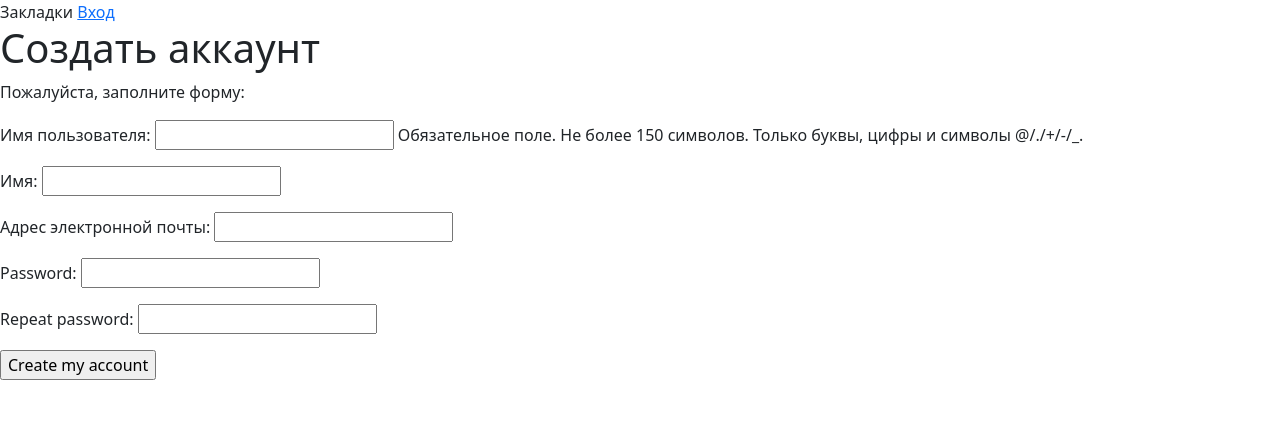
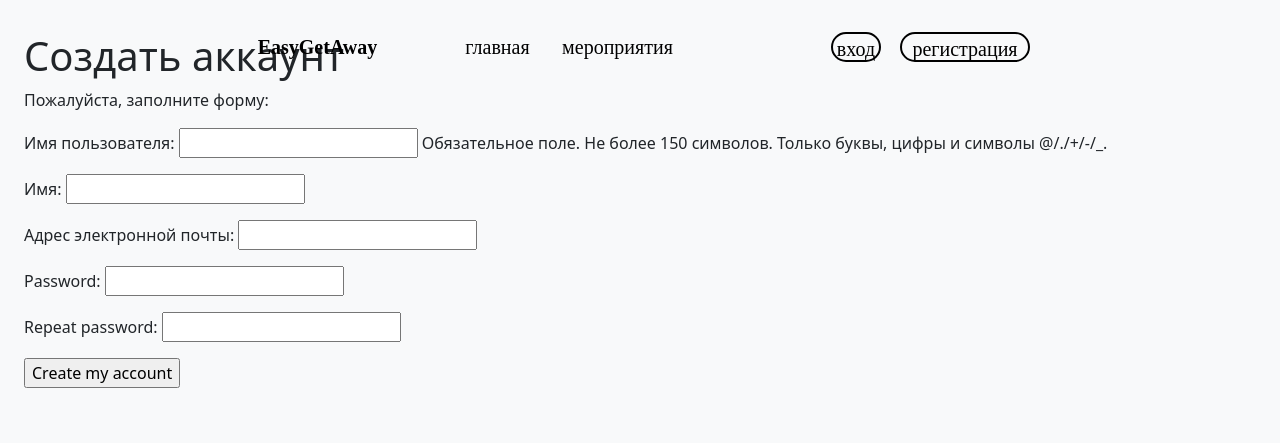
Before and after one commit to Zlyden-1/TulaHack, a Django app: page /account/register/ in a window 1280 px wide. Shown: the top 443 px of the page. Run offline with Django 4.2, Linux system fonts and the light colour scheme; some libraries are stand-ins or nearby versions.

Commit message:
new file:   tour_recommendations/account/static/bootstrap/css/base.css modified:   tour_recommendations/account/templates/base.html

```diff
--- /dev/null
+++ b/tour_recommendations/account/static/bootstrap/css/base.css
@@ -0,0 +1,93 @@
+.nav-logo-p{
+	width:135px;
+	height:18px;
+  left:250px;
+  top:px;
+	position:absolute;
+	font-family:Montserrat;
+	text-align:center;
+	font-size:20px;
+}
+.nav-logo{
+color:rgba(0, 0, 0, 1);
+text-decoration: none;}
+.nav-index-p{
+	width:135px;
+	height:18px;
+  left:430px;
+	position:absolute;
+	top:;
+	font-family:Montserrat;
+	text-align:center;
+	font-size:20px;
+}
+.nav-index{
+color:rgba(0, 0, 0, 1);
+text-decoration: none;
+}
+.nav-event-p{
+	color:rgba(0, 0, 0, 1);
+	width:135px;
+	height:18px;
+  left:550px;
+	position:absolute;
+	top:;
+	font-family:Montserrat;
+	text-align:center;
+	font-size:20px;
+  text-decoration: none;
+}
+.nav-event{
+  color:rgba(0, 0, 0, 1);
+  text-decoration: none;
+}
+.nav-enter-p{
+	width:50px;
+	height:30px;
+  right:399px;
+	position:absolute;
+	top:px;
+	font-family:Montserrat;
+	text-align:center;
+	font-size:20px;
+  border:2px solid black;
+  border-radius:55px;
+}
+.nav-enter{
+  color:rgba(0, 0, 0, 1);
+  text-decoration: none;}
+.nav-reg-p{
+	color:rgba(0, 0, 0, 1);
+	width:130px;
+	height:30px;
+  right:250px;
+	position:absolute;
+	top:px;
+	font-family:Montserrat;
+	text-align:center;
+	font-size:20px;
+  text-decoration: none;
+  border:2px solid black;
+  border-radius:55px;
+}
+.nav-reg{
+  color:rgba(0, 0, 0, 1);
+  text-decoration: none;}
+.nav-exit-p{
+	color:rgba(0, 0, 0, 1);
+	width:70px;
+	height:30px;
+  right:250px;
+	position:absolute;
+	top:px;
+	font-family:Montserrat;
+	text-align:center;
+	font-size:20px;
+  text-decoration: none;
+  border:2px solid black;
+  border-radius:55px;
+}
+.nav-exit{
+color:rgba(0, 0, 0, 1);
+  text-decoration: none;
+}
--- a/tour_recommendations/account/templates/base.html
+++ b/tour_recommendations/account/templates/base.html
@@ -5,34 +5,30 @@
     <title>{% block title %}{% endblock %}</title>
     {% load static %}
     <link rel="stylesheet" type="text/css" href="{% static 'bootstrap/css/bootstrap.min.css' %}">
+    <link rel="stylesheet" type="text/css" href="{% static 'bootstrap/css/base.css' %}">
     <script src="{% static 'bootstrap/js/bootstrap.min.js' %}"></script>
 </head>
 <body>
-<div id="header">
-    <span class="logo">Закладки</span>
-    {% if request.user.is_authenticated %}
-    <ul class="menu">
-        <li>
-        <a href="{% url 'dashboard' %}">Мой личный кабинет</a>
-        </li>
-        <li>
-        <a href="#">Фотографии</a>
-        </li>
-        <li>
-        <a href="#">Люди</a>
-        </li>
-    </ul>
-    {% endif %}
-    <span class="user">
- {% if request.user.is_authenticated %}
- Hello {{ request.user.first_name|default:request.user.username }},
- <a href="{% url 'logout' %}">Выход</a>
+<nav class="navbar navbar-expand-lg navbar-light bg-light">
+<div  class="p-4 mb-2 bg-f3f3f3 text-black">
+  <ul class="navbar-nav mr-auto">
+        <div class="nav-logo-p">
+        <a class="nav-logo" href=" url 'dashboard' "><b>EasyGetAway</b></a></div>
+        <div class="nav-index-p">
+        <a  class="nav-index" href="#">главная</a></div>
+        <div class="nav-event-p">
+        <a class="nav-event" href="#">мероприятия</a></div>
+        {% if request.user.is_authenticated %}
+        <div class="nav-exit-p">
+        <a class="nav-exit" href="#">выход</a></div>
         {% else %}
- <a href="{% url 'login' %}">Вход</a>
+        <div class="nav-enter-p">
+        <a class="nav-enter" href="#">вход</a></div>
+        <div class="nav-reg-p">
+        <a class="nav-reg" href="#">регистрация</a></div>
         {% endif %}
- </span>
-</div>
-<div id="content">
+  </ul>
+<div>
     {% block content %}
     {% endblock %}
 </div>
```
